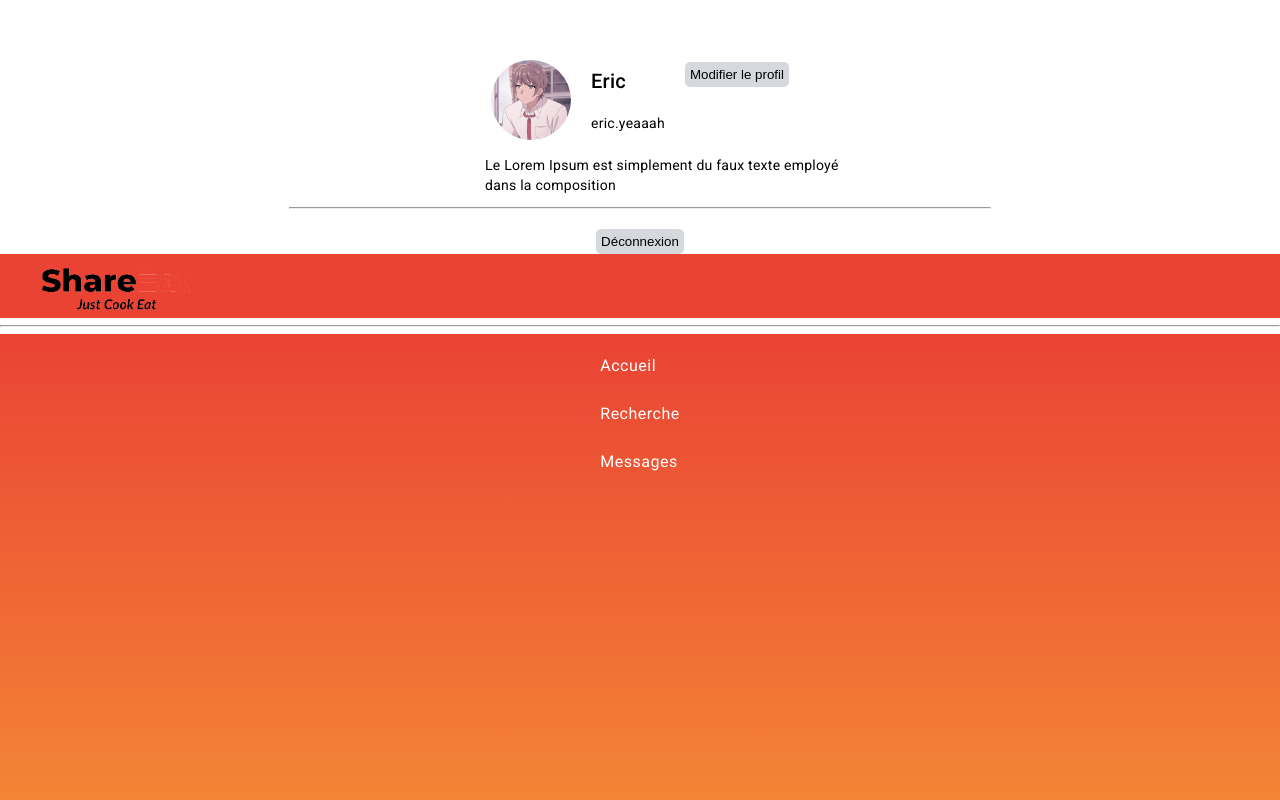
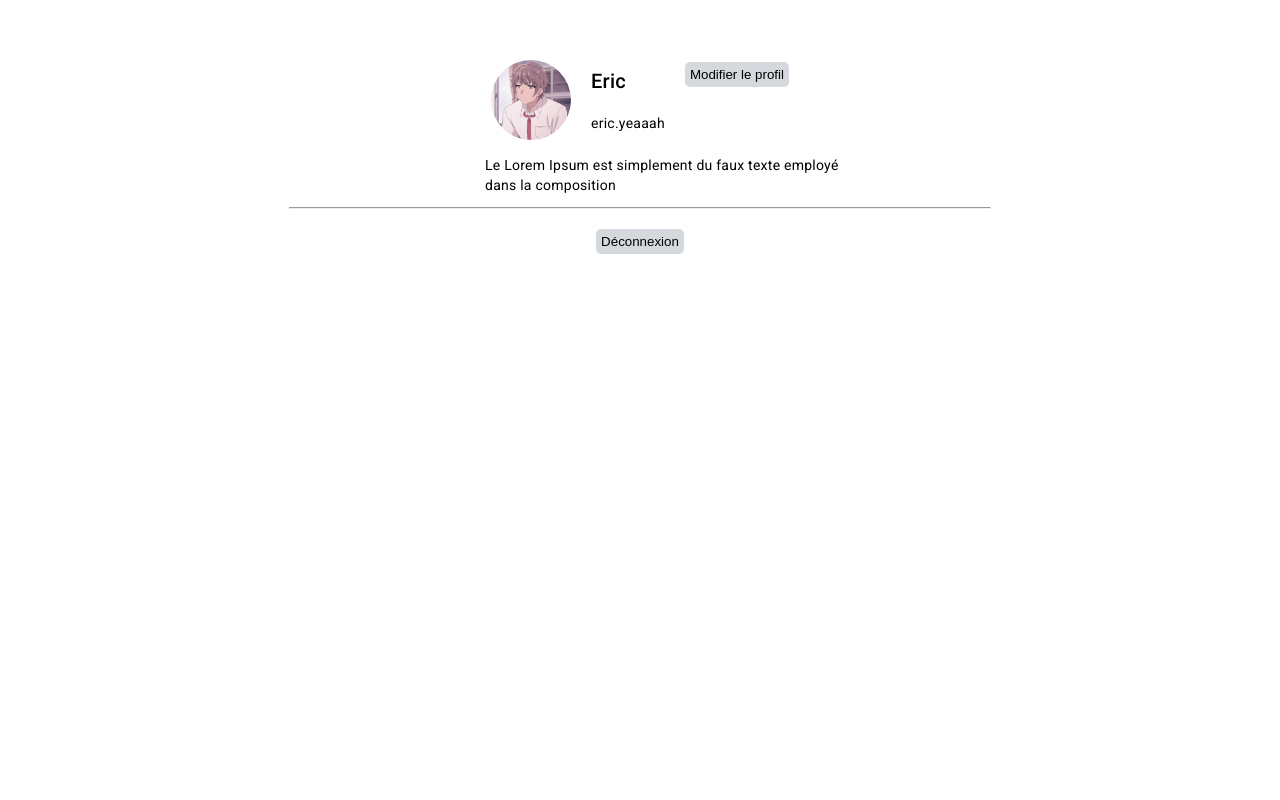
Before and after one commit to BrunotMartin/share-eat-project, an Angular app: page /profil in a window 1280 px wide. Shown: the top 800 px of the page. Built offline with nearby package versions, Linux system fonts and the light colour scheme.

Commit message:
Update app.component.html

```diff
--- a/src/app/app.component.html
+++ b/src/app/app.component.html
@@ -1,2 +1 @@
 <router-outlet></router-outlet>
-<app-navbar-root></app-navbar-root>
```
